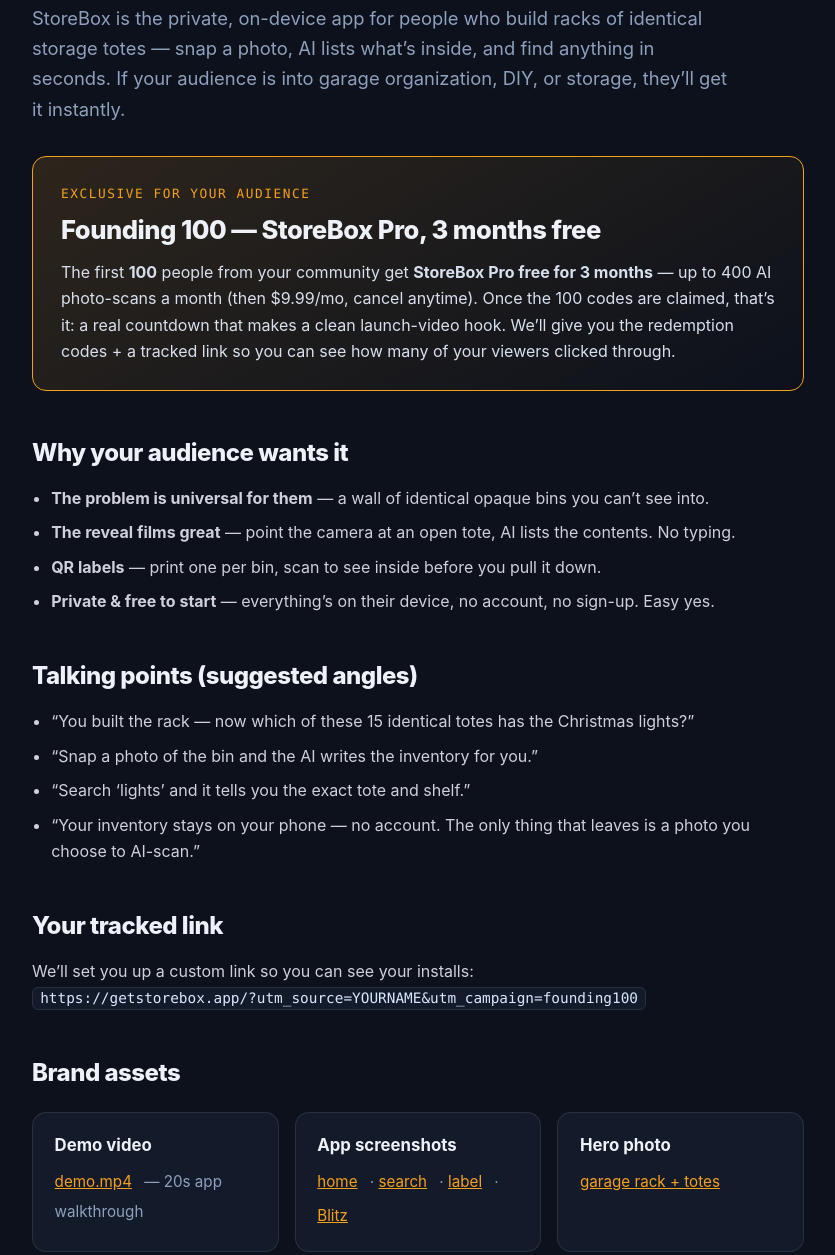
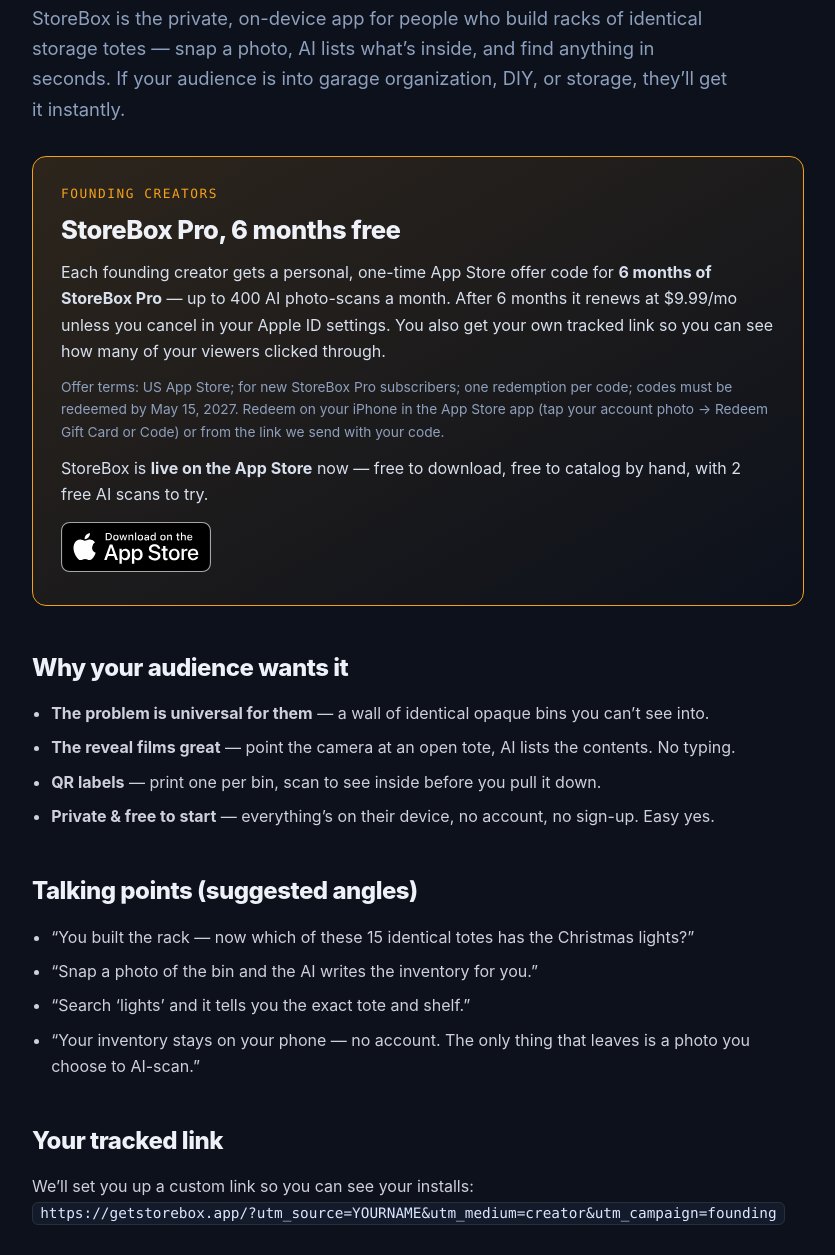
Before and after one commit to erichexter/storebox-site, a plain HTML site: page creators.html in a window 1280 px wide. Shown: the part 263-1518 px from the top of the page, without its empty margins (222-1057 px from the left). Drawn offline with Linux system fonts and the light colour scheme.

Commit message:
site: live App Store badge + 6-month Pro creator offer
- Hero, nav and closing CTA: replace "Join the waitlist" / "Coming to the
  App Store" with Apple's official Download on the App Store badge linking
  to https://apps.apple.com/us/app/id6794448845; add Smart App Banner meta.
- builds.html nav CTA -> App Store.
- creators.html: Founding-100 3-month copy -> the real offer (StoreBox Pro,
  6 months free, one-time code, US, new Pro subscribers, redeem by
  2027-05-15, renews $9.99/mo); badge; utm link format
  utm_medium=creator&utm_campaign=founding.

Co-Authored-By: Claude Opus 5.5 <noreply@anthropic.com>
Claude-Session: https://claude.ai/code/session_01NsAskXYLRBjeGptG5nJgEz

```diff
--- a/creators.html
+++ b/creators.html
@@ -4,11 +4,11 @@
   <meta charset="UTF-8" />
   <meta name="viewport" content="width=device-width, initial-scale=1.0" />
   <title>StoreBox — Creator Kit</title>
-  <meta name="description" content="Partner with StoreBox. Founding-100 offer for your audience, talking points, and brand assets for TikTok/YouTube creators." />
+  <meta name="description" content="Partner with StoreBox. Founding creators get StoreBox Pro free for 6 months, plus talking points and brand assets for TikTok/YouTube creators." />
   <link rel="icon" href="favicon.svg" type="image/svg+xml" />
   <meta name="robots" content="noindex" />
   <meta property="og:title" content="StoreBox — Creator Kit" />
-  <meta property="og:description" content="Founding 100: StoreBox Pro AI scan, 3 months free for your audience." />
+  <meta property="og:description" content="Founding creators: StoreBox Pro free for 6 months. Live now on the App Store." />
   <meta property="og:image" content="https://getstorebox.app/assets/og.png" />
   <meta name="twitter:card" content="summary_large_image" />
   <style>
@@ -36,6 +36,8 @@
     .offer .tag { font-family: var(--mono); color: var(--amber); font-size: 0.8rem; letter-spacing: 0.12em; text-transform: uppercase; }
     .offer h3 { font-size: 1.6rem; font-weight: 850; letter-spacing: -0.5px; margin: 0.3rem 0 0.5rem; }
     .offer p { color: #d8e0ee; }
+    .offer p + p { margin-top: 0.7rem; }
+    .offer .fine { font-size: 0.86rem; color: var(--muted); }
     .grid { display: grid; grid-template-columns: repeat(auto-fit, minmax(220px, 1fr)); gap: 1rem; margin-top: 1.2rem; }
     .card { background: var(--bg2); border: 1px solid var(--border); border-radius: var(--radius); padding: 1.2rem 1.35rem; }
     .card h3 { font-size: 1.05rem; margin-bottom: 0.35rem; }
@@ -45,6 +47,8 @@
     .assets a { display: inline-block; margin: 0.25rem 0.5rem 0.25rem 0; }
     footer { border-top: 1px solid var(--border); color: var(--muted); text-align: center; padding: 2.5rem 1.5rem; font-size: 0.85rem; }
     footer a { color: var(--muted); margin: 0 0.5rem; }
+    .appstore-badge { display: inline-block; line-height: 0; margin-top: 0.9rem; }
+    .appstore-badge img { height: 50px; width: auto; display: block; }
     .btn { display: inline-block; background: var(--amber); color: #1a1204; font-weight: 700; padding: 0.8rem 1.5rem; border-radius: 10px; text-decoration: none; margin-top: 0.5rem; }
   </style>
 </head>
@@ -60,9 +64,12 @@
   <p class="lead">StoreBox is the private, on-device app for people who build racks of identical storage totes — snap a photo, AI lists what&rsquo;s inside, and find anything in seconds. If your audience is into garage organization, DIY, or storage, they&rsquo;ll get it instantly.</p>
 
   <div class="offer">
-    <div class="tag">Exclusive for your audience</div>
-    <h3>Founding 100 — StoreBox Pro, 3 months free</h3>
-    <p>The first <strong>100</strong> people from your community get <strong>StoreBox Pro free for 3 months</strong> — up to 400 AI photo-scans a month (then $9.99/mo, cancel anytime). Once the 100 codes are claimed, that&rsquo;s it: a real countdown that makes a clean launch-video hook. We&rsquo;ll give you the redemption codes + a tracked link so you can see how many of your viewers clicked through.</p>
+    <div class="tag">Founding creators</div>
+    <h3>StoreBox Pro, 6 months free</h3>
+    <p>Each founding creator gets a personal, one-time App Store offer code for <strong>6 months of StoreBox Pro</strong> &mdash; up to 400 AI photo-scans a month. After 6 months it renews at $9.99/mo unless you cancel in your Apple ID settings. You also get your own tracked link so you can see how many of your viewers clicked through.</p>
+    <p class="fine">Offer terms: US App Store; for new StoreBox Pro subscribers; one redemption per code; codes must be redeemed by May 15, 2027. Redeem on your iPhone in the App Store app (tap your account photo &rarr; Redeem Gift Card or Code) or from the link we send with your code.</p>
+    <p>StoreBox is <strong>live on the App Store</strong> now &mdash; free to download, free to catalog by hand, with 2 free AI scans to try.</p>
+    <a href="https://apps.apple.com/us/app/id6794448845" class="appstore-badge" aria-label="Download StoreBox on the App Store"><img src="assets/app-store-badge.svg" alt="Download on the App Store" height="50" /></a>
   </div>
 
   <h2>Why your audience wants it</h2>
@@ -83,7 +90,7 @@
 
   <h2>Your tracked link</h2>
   <p>We&rsquo;ll set you up a custom link so you can see your installs:</p>
-  <p><code>https://getstorebox.app/?utm_source=YOURNAME&amp;utm_campaign=founding100</code></p>
+  <p><code>https://getstorebox.app/?utm_source=YOURNAME&amp;utm_medium=creator&amp;utm_campaign=founding</code></p>
 
   <h2>Brand assets</h2>
   <div class="grid assets">
@@ -94,7 +101,7 @@
   </div>
 
   <h2>Let&rsquo;s do it</h2>
-  <p>Email <a href="mailto:support@getstorebox.app?subject=StoreBox%20creator%20partnership">support@getstorebox.app</a> with your channel and we&rsquo;ll send codes + your tracked link.</p>
+  <p>Email <a href="mailto:support@getstorebox.app?subject=StoreBox%20creator%20partnership">support@getstorebox.app</a> with your channel and we&rsquo;ll send your Pro code + your tracked link.</p>
   <p><a class="btn" href="mailto:support@getstorebox.app?subject=StoreBox%20creator%20partnership">Partner with StoreBox</a></p>
 </main>
 
```
Also changed, not shown: builds.html (+1 -1 lines), index.html (+10 -6 lines), assets/app-store-badge.svg (added).
